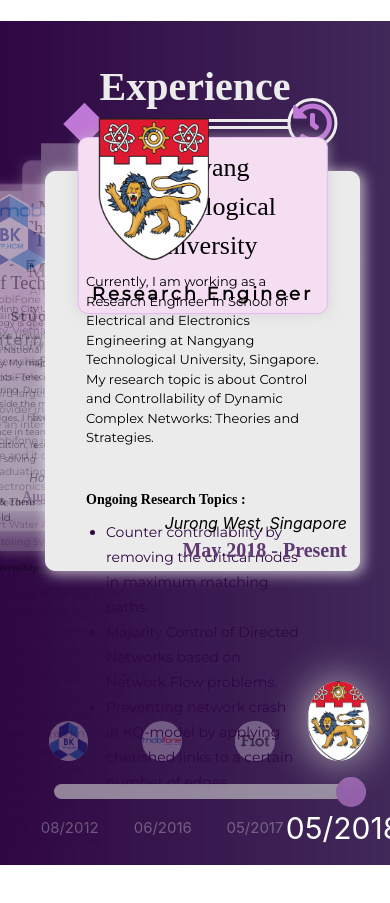
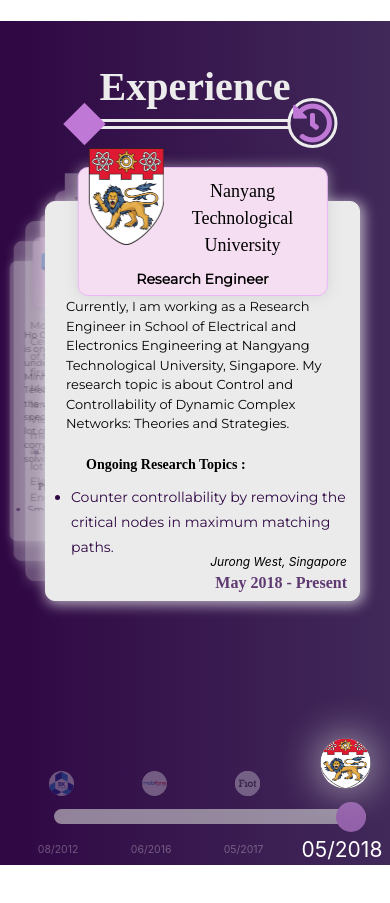
Before and after one commit to hnngo/portfolio, a React (Create React App) app: page /#/ in a window 390 px wide. Shown: the part 1771-2674 px from the top of the page. Built offline with nearby package versions, Linux system fonts and the light colour scheme; a web font is replaced by a local one.

Commit message:
Fixing on mobile screen for experience comp

```diff
--- a/src/components/Experience.js
+++ b/src/components/Experience.js
@@ -14,12 +14,11 @@
       eConHeight: window.innerHeight,
       ebWidtth: 0,
       offset: -70,
+      transOffset: 60,
       boardScale: [],
       boardOpacity: [],
       boardZindex: [],
-      boardOffset: [],
-      boardTransX: [],
-      boardDirection: [],
+      boardTransX: []
     };
   }
 
@@ -32,18 +31,22 @@
     let boardOpacity = this.state.expData.map(() => 0.3);
     boardOpacity[0] = 1;
     let boardZindex = this.state.expData.map((item, i) => this.state.expData.length - i);
-    let boardOffset = this.state.expData.map((item, i) => i * (this.state.offset));
-    let boardDirection = this.state.expData.map(() => "left");
-    boardDirection[0] = "middle";
 
     // Update transX
     const qBoardWidth = document.querySelector(".eb-container").clientWidth;
 
     let boardTransX = boardScale.map((item, i) => {
-      let realSize = qBoardWidth * (+item);
-      let deltaSize = (qBoardWidth - realSize) / 2;
+      // let realSize = qBoardWidth * (+item);
+      let deltaSize = qBoardWidth * (1 - +item) / 2;
+      let currentWidth = window.innerWidth;
+      let newTransOffset;
+      if (currentWidth > 1200) {
+        newTransOffset = 60;
+      } else {
+        newTransOffset = currentWidth * (60 - 10) / (1200 - 375)
+      }
 
-      return -(deltaSize + i * 60);
+      return -(deltaSize + i * newTransOffset);
     });
 
     this.setState({
@@ -52,10 +55,8 @@
       boardScale,
       boardOpacity,
       boardZindex,
-      boardOffset,
       boardTransX,
-      boardTransXOrigin: boardTransX,
-      boardDirection
+      boardTransXOrigin: boardTransX
     })
   }
 
@@ -84,13 +85,14 @@
     let boardZindex = this.state.boardZindex;
     let boardTransX = [...this.state.boardTransX];
     let boardTransXOrigin = this.state.boardTransXOrigin;
+    // let boardTransXOrigin = this.state.boardDeltaSize.map((item, i) => -(item + i * this.state.transOffset))
 
     this.state.expData.forEach((item, i) => {
       let delta = Math.abs(i - convertedVal);
       let signedDelta = i - convertedVal;
 
       // Update opacity, zIndex
-      let deltaOpacity = (1 - 0.3);
+      let deltaOpacity = (1 - 0.1);
       let deltaZindex = (5 - 4);
       let deltaTransX;
 
@@ -132,6 +134,7 @@
       return (
         <ExpBoard
           key={i}
+          keyBoard={i}
           employer={item.employer}
           designation={item.designation}
           compLogo={require(`../style/img/${item.compLogo}`)}
@@ -145,8 +148,6 @@
           opacity={this.state.boardOpacity[i]}
           zIndex={this.state.boardZindex[i]}
           transX={this.state.boardTransX[i]}
-          offset={this.state.boardOffset[i]}
-          offsetDirection={this.state.boardDirection[i]}
         />
       );
     })
--- a/src/components/NavBar.js
+++ b/src/components/NavBar.js
@@ -66,6 +66,11 @@
             onClick={() => this.handleClickNav("about")}
           >
             <h6>About</h6>
+          </div>
+          <div
+            onClick={() => this.handleClickNav("experience")}
+          >
+            <h6>Experience</h6>
           </div>
           <div>
             <h6>Projects</h6>
--- a/src/data.json
+++ b/src/data.json
@@ -41,15 +41,14 @@
         "timeFrom": "June 2016",
         "timeTo": "Sep 2016"
       }, {
-        "employer": "Ho Chi Minh City University of Technology",
+        "employer": "HCMC University of Technology",
         "designation": "Student",
         "compLogo": "hcmut_logo.png",
         "headSentence": "Ho Chi Minh City University of Technology is one of the most prestigious univeristy under Vietnam National University Ho Chi Minh City. My major field is Electronics - Telecomunication Engineering. During the university time, beside the major specialized knowledges, I have earned a lot of experience in teamwork, comunication, research skill and problem solving",
         "jDHeader": "Projects & Thesis",
         "jobDescription": [
           "Smart Water Analysis and Monitoring System. Developed a smart device to collect some standard index of water such as pH, ORP, Temperature, Turbidity, EC, DO, water flow, etc",
-          "Used Raspberry Pi to transfer the voice which was recorded (in .wave) by a USB-Microphone into text by two methods: online and offline",
-          "Designed a smart and innovated FM circuit with passive components such as Resistor and Capacitor to transmit in nearby area"
+          "Used Raspberry Pi to transfer the voice which was recorded (in .wave) by a USB-Microphone into text by two methods: online and offline"
         ],
         "location": "Ho Chi Minh, Vietnam",
         "timeFrom": "Aug 2012",
--- a/src/style/css/queriess.css
+++ b/src/style/css/queriess.css
@@ -39,6 +39,70 @@
   .a-personal-text {
     text-align: center;
     padding: 20px 40px;
+  }
+
+  .eb-container {
+    top: 150px;
+  }
+
+  .eb-title {
+    z-index: 5;
+  }
+
+  .eb-title img {
+    position: absolute;
+    max-width: 75px;
+    left: 10px;
+    top: -20px;
+  }
+
+  .eb-company {
+    padding: 10px 0px;
+    padding-left: 80px;
+    margin: 0;
+    font-size: 18px;
+  }
+
+  .eb-designation {
+    font-size: 14px;
+    padding-left: 0px;
+    letter-spacing: 0px;
+  }
+
+  .eb-location {
+    font-size: 12px;
+  }
+
+  .eb-content {
+    overflow-y: auto;
+  }
+
+  .eb-content ul {
+    padding: 5px 0px;
+    padding-left: 25px;
+  }
+
+  .eb-head-sentence {
+    padding: 15px 20px;
+    margin: 0;
+  }
+
+  .eb-time {
+    font-size: 16px;
+  }
+
+  .e-yearSlider {
+    margin-bottom: 35px;
+  }
+
+  .ys-container img {
+    width: 25px;
+    height: 25px;
+    top: -35px;
+  }
+
+  .ys-ms-fromYear {
+    font-size: 14px;
   }
 }
 
@@ -107,13 +171,60 @@
     margin: 0;
     padding-bottom: 5px;
   }
+
+  .eb-head-sentence {
+    padding: 10px 40px;
+    margin: 0;
+  }
+
+  .eb-content ul li {
+    font-size: 14px;
+    line-height: 20px;
+  }
 }
 
 /* Large devices (desktops, 992px and up) */
 @media (min-width: 992px) {
+  .eb-container {
+    height: 340px;
+  }
 
+  .eb-head-sentence {
+    padding: 10px 40px;
+    margin: 0;
+  }
+
+  .eb-content ul li {
+    font-size: 14px;
+    line-height: 20px;
+  }
 }
 
 /* Extra large devices (large desktops, 1200px and up) */
 @media (min-width: 1200px) {
+  .eb-container {
+    height: 400px;
+  }
+
+  .eb-head-sentence {
+    padding: 20px 40px;
+    margin: 0;
+  }
+
+  .eb-content ul li {
+    font-size: 14px;
+    line-height: 25px;
+  }
 }
+
+
+@media (min-height: 880px) {
+  .e-yearSlider {
+    bottom: 60px;
+    margin-bottom: 60px;
+  }
+
+  .eb-container {
+    height: 400px;
+  }
+}
--- a/src/utilities/ExpBoard.js
+++ b/src/utilities/ExpBoard.js
@@ -5,27 +5,17 @@
     super(props);
 
     this.state = {
-      reSizeEvent: undefined
+      ebHeight: undefined,
     }
   }
 
   componentDidMount() {
-    // const reSizeEvent = setInterval(() => {
-    //   if (window.screen.availWidth > 576 && window.screen.height >= 700) {
-    //     let newScale;
-    //     if (window.screen.height >= 800) {
-    //       newScale = 1
-    //     } else {
-    //       newScale = 1 - (800 - window.screen.height) * 0.002;
-    //     }
+    let qEbHeight = document.querySelector('#ebCon' + this.props.keyBoard);
 
-    //     if (newScale !== this.state.scale) {
-    //       this.setState({ scale: newScale })
-    //     }
-    //   }
-    // }, 500);
-
-    // this.setState({ reSizeEvent });
+    if (qEbHeight) {
+      console.log(qEbHeight.getBoundingClientRect().height)
+      this.setState({ ebHeight: qEbHeight.getBoundingClientRect().height })
+    }
   }
 
   componentWillUnmount() {
@@ -47,6 +37,7 @@
   render() {
     return (
       <div
+        id={"ebCon" + this.props.keyBoard}
         className="eb-container"
         style={{
           transform: `scale(${this.props.scale}) translateX(${this.props.transX}px)`,
@@ -65,7 +56,12 @@
           <p className="eb-company">{this.props.employer}</p>
           <p className="eb-designation">{this.props.designation}</p>
         </div>
-        <div className="eb-content">
+        <div
+          className="eb-content"
+          style={{
+            height: this.state.ebHeight ? this.state.ebHeight - 125 : ""
+          }}
+        >
           <p className="eb-head-sentence">
             {this.props.headSentence}
           </p>
--- a/src/utilities/YearSlider.js
+++ b/src/utilities/YearSlider.js
@@ -165,12 +165,12 @@
       return <div />;
     }
 
-    let offsetRange = (this.state.sliderWidth - 33) / (this.props.milestones.length - 1);
+    let offsetRange = (this.state.sliderWidth - this.state.milestonesRange) / (this.props.milestones.length - 1);
 
     return this.props.milestones.map((item, i) => {
       let offsetLeft;
       if (i === this.props.milestones.length - 1) {
-        offsetLeft = this.state.markerOffsetLeft + this.state.sliderWidth - this.state.milestonesRange - 5;
+        offsetLeft = this.state.markerOffsetLeft + this.state.sliderWidth - 28;
       } else {
         offsetLeft = this.state.markerOffsetLeft + i * offsetRange;
       }
```
